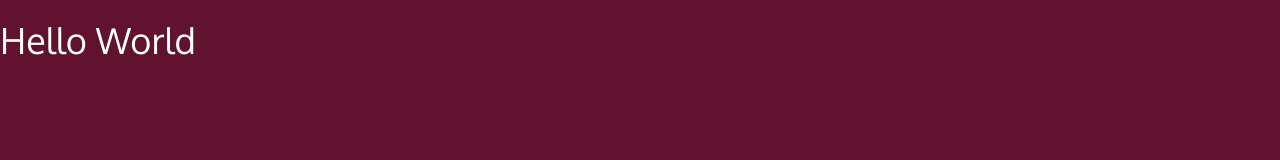
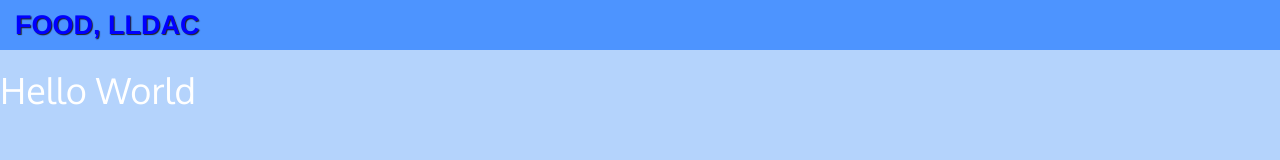
Before and after one commit to jcanellas/jhu-module3, a plain HTML site: page index.html in a window 1280 px wide. Drawn offline with Linux system fonts and the light colour scheme.

Commit message:
First version of navbar

```diff
--- a/css/styles.css
+++ b/css/styles.css
@@ -1,6 +1,39 @@
 body {
   font-size: 16px;
   color: #fff;
-  background-color: #61122f;
+  background-color: #b4d3fc;
   font-family: 'Oxygen', sans-serif;
 }
+#header-nav{
+  background-color: #4d94ff;
+  border-radius: 0;
+  border: 0;
+}
+.companyName{
+  margin: 0em;
+  color: yellowgreen;
+}
+.navbar-brand h1 {
+  font-family: Helvetica, serif;
+  color: blue;
+  font-size: 1.5em;
+  vertical-align: middle;
+  text-transform: uppercase;
+  font-weight: bold;
+  text-shadow: 1px 1px 1px #222;
+  margin-top: 0;
+  margin-bottom: 0;
+  line-height: .75;
+}
+.navbar-brand a:hover, .navbar-brand a:focus {
+  text-decoration: none;
+}
+.navbar-brand p {
+  color: #000;
+  text-transform: uppercase;
+  font-size: .7em;
+  margin-top: 15px;
+}
+.container {
+  margin-left: 0;
+}
--- a/index.html
+++ b/index.html
@@ -4,18 +4,28 @@
   <meta charset="utf-8">
   <meta http-equiv="X-UA-Compatible" content="IE=edge">
   <meta name="viewport" content="width=device-width, initial-scale=1">
-  <title>The foundation</title>
+  <title>Assignment Solution for Module 3</title>
   <link rel="stylesheet" href="css/bootstrap.min.css">
   <link rel="stylesheet" href="css/styles.css">
   <link href='https://fonts.googleapis.com/css?family=Oxygen:400,300,700' rel='stylesheet' type='text/css'>
 </head>
 <body>
+  <header>
+    <nav id="header-nav" class="navbar navbar-default">
+      <div class="container">
+        <div class="navbar-header">
+          <div class="navbar-brand">
+            <a href="index.html" ><h1>Food, LLDac</h1></a>
+        </div>
+        </div>
+      </div>
+    </nav>
+  </header>
   <h1>Hello World</h1>
 
   <!-- jQuery (Bootstrap JS plugins depend on it) -->
   <script src="js/jquery-2.1.4.min.js"></script>
   <script src="js/bootstrap.min.js"></script>
   <script src="js/script.js"></script>
-
 </body>
 </html>
```
